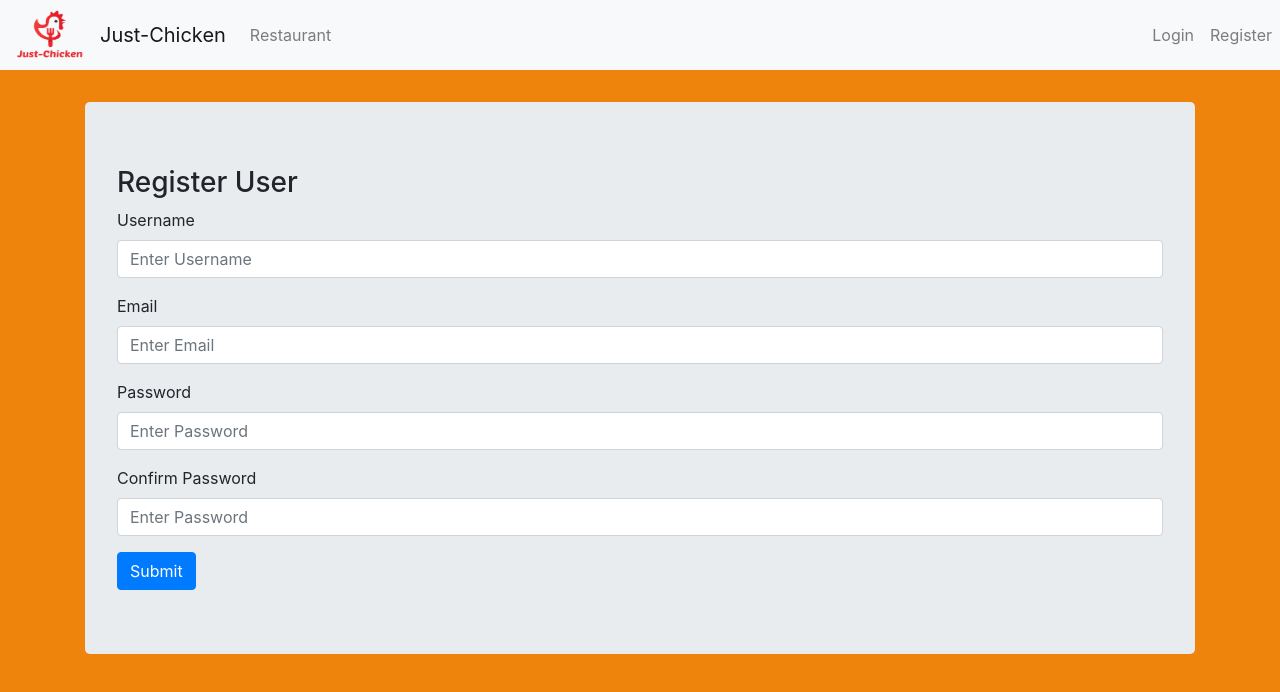
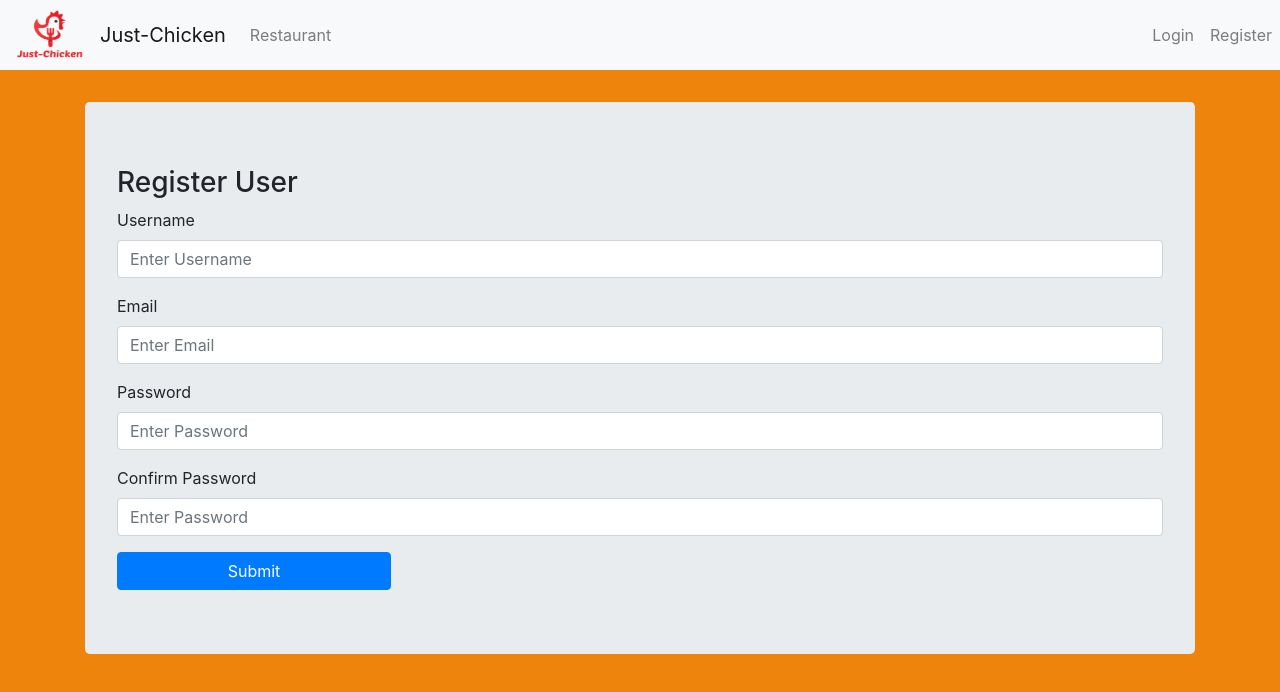
Before and after one commit to Nightmayr/just-chicken-front, a React (Create React App) app: page /register in a window 1280 px wide. Shown: the top 692 px of the page. Built offline with nearby package versions, Linux system fonts and the light colour scheme; what google-maps-react would draw is missing.

Commit message:
user registration validation handled and displayed

```diff
--- a/src/pages/Login.js
+++ b/src/pages/Login.js
@@ -33,9 +33,9 @@ class Login extends Component{
             }).then(response => {
                 let users = response.data;
                 for (let i = 0; i < users.length; i++) {
-                    if (this.state.username == users[i].username || this.state.email == users[i].email) {
+                    if (this.state.username === users[i].username || this.state.email === users[i].email) {
                         console.log("user found:" + this.state.username);
-                        if (this.state.password == users[i].password) {
+                        if (this.state.password === users[i].password) {
                             console.log("password matched");
                             window.location.reload();
                             // window.location.replace('/restaurant');
--- a/src/pages/Register.js
+++ b/src/pages/Register.js
@@ -2,16 +2,17 @@ import React, { Component } from 'react';
 import axios from 'axios';
 
 
-class Register extends Component{
+class Register extends Component {
 
     constructor() {
         super();
         this.state = {
             username: "",
-            email:"",
+            email: "",
             password: "",
             confirmPass: "",
-            users: []
+            users: [],
+            checker: ""
         };
     }
 
@@ -33,7 +34,7 @@ class Register extends Component{
 
     handleInput = () => {
         if (this.state.username && this.state.email && this.state.password && this.state.confirmPass) {
-            if (this.state.password == this.state.confirmPass) {
+            if (this.state.password === this.state.confirmPass) {
                 axios({
                     method: "post",
                     url: "http://localhost:8080/just-chicken/api/user/addUser",
@@ -42,10 +43,24 @@ class Register extends Component{
                         email: this.state.email,
                         password: this.state.password,
                     }
+                }).then(response => {
+                    console.log("hi");
+                    console.log(response);
+                    if (typeof response.data == "string") {
+                        this.setState({ checker: response.data })
+                    } else {
+                        this.setState({ checker: "Account created successfully" })
+                        setTimeout(() => {
+                            window.location.reload();
+                            // window.location.replace('/restaurant');
+                            this.props.history.push('/restaurant');
+                        }, 2000);
+                    }
+                }).catch(error => {
+                    console.log("bi");
+                    console.log(error)
                 });
-                window.location.reload();
-                // window.location.replace('/restaurant');
-                this.props.history.push('/restaurant');
+
             }
 
         }
@@ -61,21 +76,22 @@ class Register extends Component{
                         <form>
                             <div class="form-group">
                                 <label for="InputName">Username</label>
-                                <input type="text" class="form-control" id="inputName" value={this.state.username} placeholder="Enter Username" onChange={this.usernameChange} required/>
+                                <input type="text" class="form-control" id="inputName" value={this.state.username} placeholder="Enter Username" onChange={this.usernameChange} required />
                             </div>
                             <div class="form-group">
                                 <label for="inputAddress">Email</label>
-                                <input type="email" class="form-control" id="inputAddress" value={this.state.email} placeholder="Enter Email" onChange={this.emailChange} required/>
+                                <input type="email" class="form-control" id="inputAddress" value={this.state.email} placeholder="Enter Email" onChange={this.emailChange} required />
                             </div>
                             <div class="form-group">
                                 <label for="inputImage">Password</label>
-                                <input type="password" class="form-control" id="inputImage" value={this.state.password} placeholder="Enter Password" onChange={this.passwordChange} required/>
+                                <input type="password" class="form-control" id="inputImage" value={this.state.password} placeholder="Enter Password" onChange={this.passwordChange} required />
                             </div>
                             <div class="form-group">
                                 <label for="inputImage">Confirm Password</label>
-                                <input type="password" class="form-control" id="inputImage" value={this.state.confirmPass} placeholder="Enter Password" onChange={this.passwordConfirmChange} required/>
+                                <input type="password" class="form-control" id="inputImage" value={this.state.confirmPass} placeholder="Enter Password" onChange={this.passwordConfirmChange} required />
                             </div>
-                            <button type="submit" onClick={this.handleInput} class="btn btn-primary">Submit</button>
+                            <p>{this.state.checker}</p>
+                            <input onClick={this.handleInput} class="btn btn-primary" value="Submit" />
                         </form>
 
                     </div>
```
